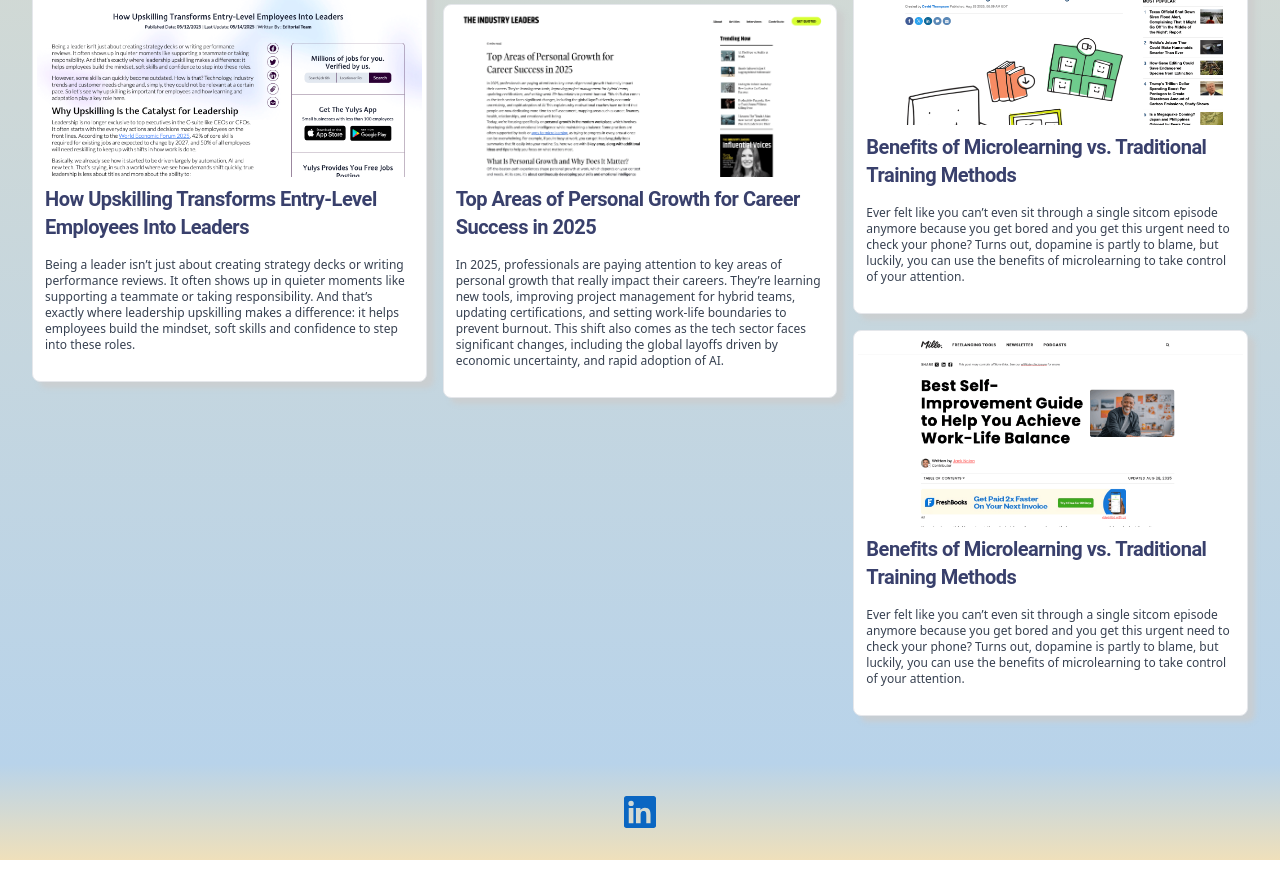
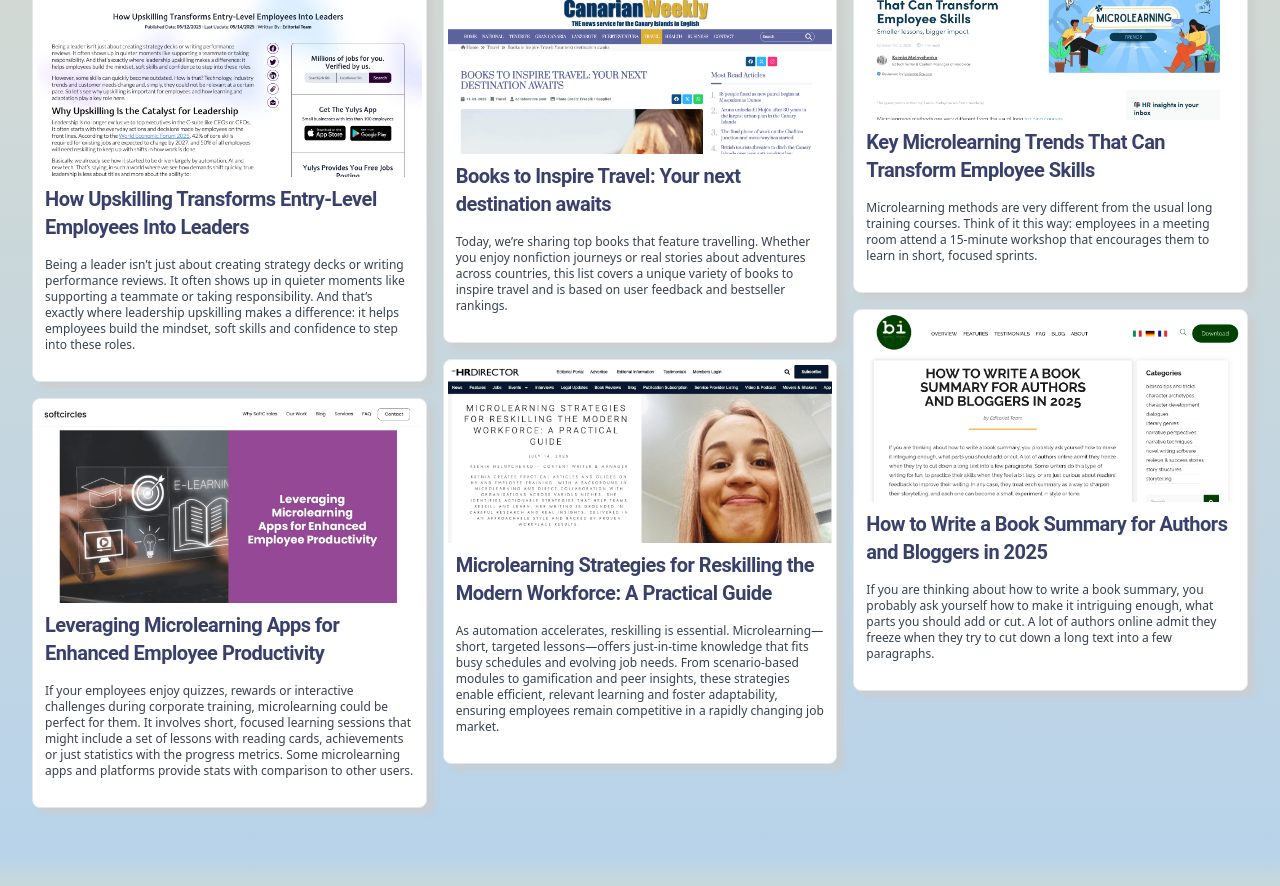
Before and after one commit to IvanRyzhik/writer-portfolio, a Next.js app: page / in a window 1280 px wide. Shown: the part 1200-2086 px from the top of the page. Before the commit the page ends 2060 px from the top, so only its background shows below. Built offline with nearby package versions, Linux system fonts and the light colour scheme; no server answers.

Commit message:
add two articles

```diff
--- a/source/articles.js
+++ b/source/articles.js
@@ -95,6 +95,25 @@ export const articles = [
     source: 'https://millo.co/best-self-improvement-guide-to-help-you-achieve-work-life-balance',
     remoteAccess: true,
   },
+  {
+    id: 12,
+    src: '/images/preview-12.png',
+    title: 'Key Microlearning Trends That Can Transform Employee Skills',
+    preview:
+      'Microlearning methods are very different from the usual long training courses. Think of it this way: employees in a meeting room attend a 15-minute workshop that encourages them to learn in short, focused sprints.',
+    source: 'https://www.hraddict.com/microlearning-trends',
+    remoteAccess: false,
+  },
+  {
+    id: 13,
+    src: '/images/preview-13.png',
+    title: 'How to Write a Book Summary for Authors and Bloggers in 2025',
+    preview:
+      'If you are thinking about how to write a book summary, you probably ask yourself how to make it intriguing enough, what parts you should add or cut. A lot of authors online admit they freeze when they try to cut down a long text into a few paragraphs.',
+    source:
+      'https://bibisco.com/blog/how-to-write-a-book-summary-for-authors-and-bloggers-in-2025/',
+    remoteAccess: true,
+  },
   // {
   //   id: 1,
   //   src: '/images/preview-1.png',
```
Also changed, not shown: public/images/preview-12.png (added), public/images/preview-13.png (added).
